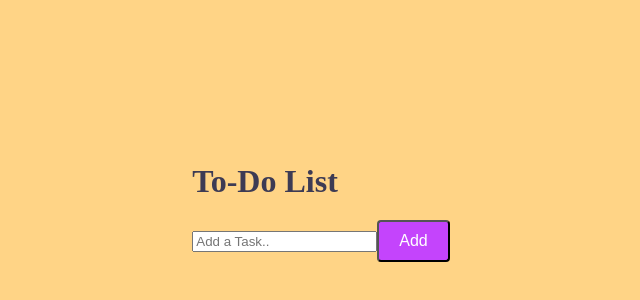
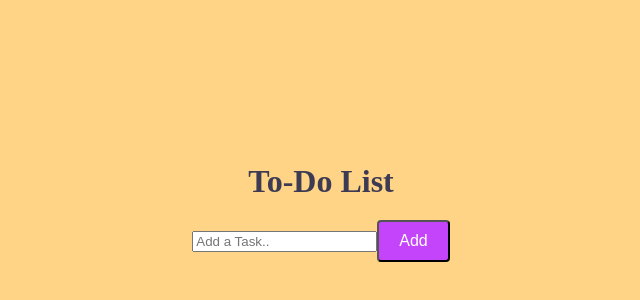
Before and after one commit to Lakshna-33/Todo-App, a React (Vite) app: page / in a window 1280 px wide. Shown: the part 200-500 px from the top of the page, without its empty margins (319-959 px from the left). Built offline with nearby package versions, Linux system fonts and the light colour scheme.

Commit message:
Added styling to the app to enhance the UI

```diff
--- a/src/App.css
+++ b/src/App.css
@@ -25,6 +25,7 @@ h1{
     margin-top : 0;
     margin-bottom : 20px;
     font-size: 2em;
+    text-align : center;
 }
 
 .input-container {
@@ -100,11 +101,6 @@ h1{
     text-decoration-color: red ;
 }
 
-/* .todo-list li.completed{
-    background-color: #00ffff7e;
-    border-color: red;
-} */
-
 .delete-button{
     padding: 6px 12px;
     background-color: rgba(255, 0, 0, 0.589);
```
